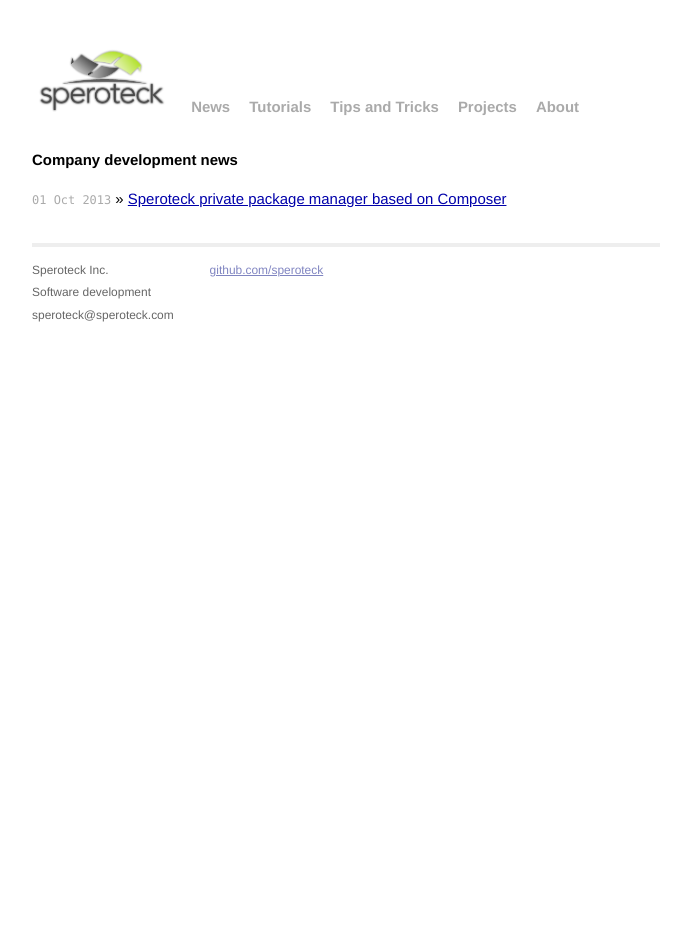
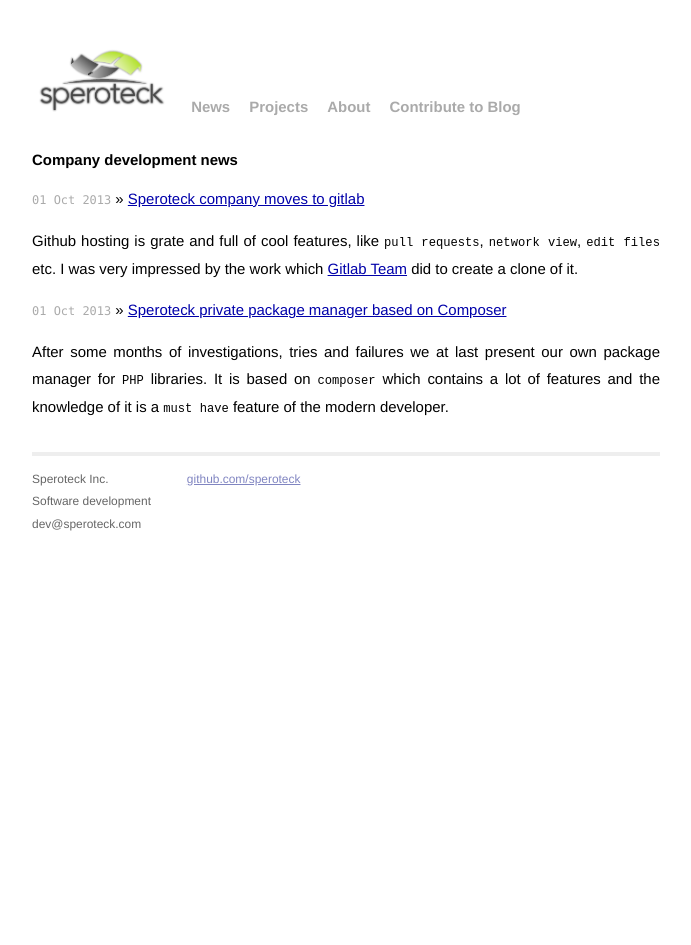
Before and after one commit to speroteck/speroteck.github.io, a Jekyll site: the page built from index.html, in a window 1280 px wide. Shown: the whole page, without its empty margins (294-985 px from the left). Built offline with Jekyll 4.4.1, drawn with Linux system fonts in a browser that asks for light colours; Markdown is read by kramdown in place of the engine named in the settings; the list of posts is cut into pages by our own code.

Commit message:
Update blog

```diff
--- a/_config.yml
+++ b/_config.yml
@@ -1,3 +1,5 @@
-name: Your New Jekyll Site
+name: Speroteck Company
 markdown: redcarpet
 pygments: true
+paginate: 3
+paginate_path: "blog/page:num"
--- a/_layouts/default.html
+++ b/_layouts/default.html
@@ -15,11 +15,10 @@
         <div class="site">
           <div class="header">
             <a href="/" class="logo"><img src="/images/logo.png" alt="Speroteck Inc." /></a>
-            <a class="extra" href="/">News</a>
-            <a class="extra" href="/">Tutorials</a>
-            <a class="extra" href="/">Tips and Tricks</a>
-            <a class="extra" href="/">Projects</a>
-            <a class="extra" href="/">About</a>
+            <a class="extra" href="/news">News</a>
+            <a class="extra" href="/projects.html">Projects</a>
+            <a class="extra" href="/about.html">About</a>
+            <a class="extra" href="/contribute.html">Contribute to Blog</a>
           </div>
           <div id="content">
             {{ content }}
@@ -29,7 +28,7 @@
               <p>
                 Speroteck Inc.<br />
                 Software development<br />
-                speroteck@speroteck.com
+                dev@speroteck.com
               </p>
             </div>
             <div class="contact">
--- a/_layouts/post.html
+++ b/_layouts/post.html
@@ -2,7 +2,7 @@
 layout: default
 ---
 <h2>{{ page.title }}</h2>
-<p class="meta">{{ page.date | date_to_string }}</p>
+<p class="meta">{{ page.date | date_to_string }} | {{ page.author }}</p>
 
 <div class="post">
 {{ content }}
--- /dev/null
+++ b/_posts/2013-10-01-speroteck-gitlab-web-interface.md
@@ -0,0 +1,22 @@
+---
+layout: post
+title:  "Speroteck company moves to gitlab"
+date:   2013-10-01 19:15:18
+author: Volodymyr Dubyna
+tags: github gitlab
+category: news
+---
+
+Github hosting is grate and full of cool features, like `pull requests`, `network view`, `edit files` etc.
+I was very impressed by the work which [Gitlab Team](http://gitlab.org/team/) did to create a clone of it.
+
+I'd like to introduce our own instance [Speroteck Gitlab](gitlab.speroteck.com). Don't be shy, visit it and
+create your own projects.
+
+![Gitlab logo](http://gitlab.org/images/logo-black.png)
+
+We still will work partially on github with Enterprise clients mostly, but internal projects should be hosted
+on [Speroteck Gitlab](gitlab.speroteck.com)
+
+If you still don't have account there, send a request to <dev@speroteck.com>
+or directly to me <vdubyna@speroteck.com>.
--- a/index.html
+++ b/index.html
@@ -1,13 +1,15 @@
 ---
 layout: default
-title: Your New Jekyll Site
+title: Speroteck company development blog
 ---
 
 <div id="home">
       <h1>Company development news</h1>
   <ul class="posts">
     {% for post in site.posts %}
-      <li><span>{{ post.date | date_to_string }}</span> &raquo; <a href="{{ post.url }}">{{ post.title }}</a></li>
+      <li><span>{{ post.date | date_to_string }}</span> &raquo; <a href="{{ post.url }}">{{ post.title }}</a>
+      <p>{{ post.excerpt }}</p>
+      </li>
     {% endfor %}
   </ul>
 </div>
```
Also changed, not shown: _posts/2013-10-01-private-composer-repository.md (+2 -1 lines), about.html (added, +9 -0 lines), contribute.html (added, +9 -0 lines), news/index.html (added, +63 -0 lines), projects.html (added, +9 -0 lines).
